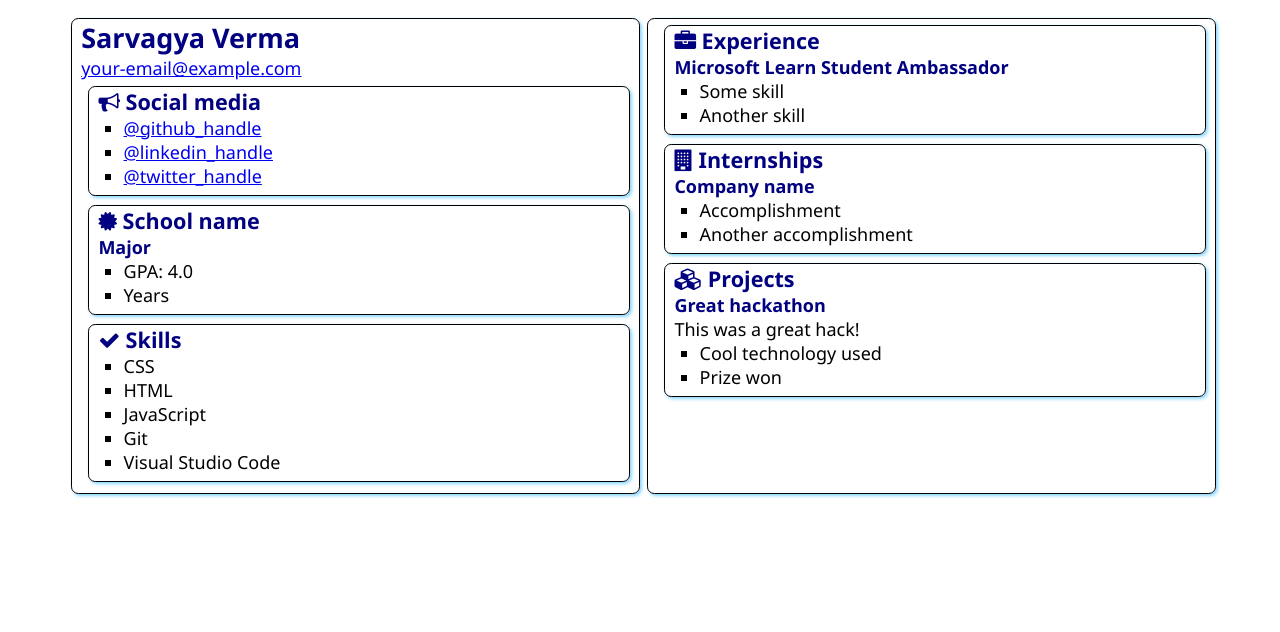
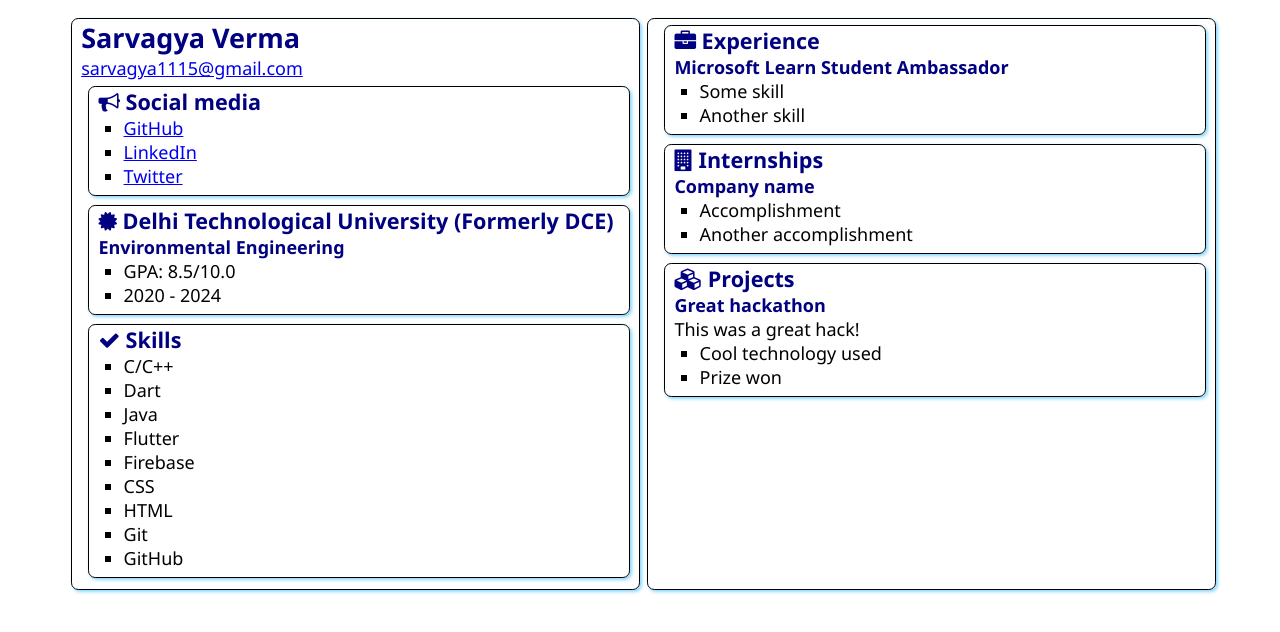
Before and after one commit to srockstech/SATechnicalOnboarding, a plain HTML site: page src/index.html in a window 1280 px wide. Drawn offline with Linux system fonts and the light colour scheme.

Commit message:
Added education and skills

```diff
--- a/src/index.html
+++ b/src/index.html
@@ -13,7 +13,7 @@
     <main>
         <article class="box">
             <h1>Sarvagya Verma</h1>
-            <div><a href="mailto:your.email@example.com">your-email@example.com</a></div>
+            <div><a href="mailto:sarvagya1115@gmail.com">sarvagya1115@gmail.com</a></div>
 
             <section class="box">
                 <h2>
@@ -21,9 +21,9 @@
                     Social media
                 </h2>
                 <ul>
-                    <li><a href="https://github.com/srockstech">@github_handle</a></li>
-                    <li><a href="https://linkedin.com/in/srockstech">@linkedin_handle</a></li>
-                    <li><a href="https://twitter.com/srockstech">@twitter_handle</a></li>
+                    <li><a href="https://github.com/srockstech">GitHub</a></li>
+                    <li><a href="https://linkedin.com/in/srockstech">LinkedIn</a></li>
+                    <li><a href="https://twitter.com/srockstech">Twitter</a></li>
                 </ul>
             </section>
 
@@ -31,12 +31,12 @@
                 <div class="education">
                     <h2>
                         <i class="fa fa-certificate" aria-hidden="true"></i>
-                        School name
+                        Delhi Technological University (Formerly DCE)
                     </h2>
-                    <h3>Major</h3>
+                    <h3>Environmental Engineering</h3>
                     <ul>
-                        <li>GPA: 4.0</li>
-                        <li>Years</li>
+                        <li>GPA: 8.5/10.0</li>
+                        <li>2020 - 2024</li>
                     </ul>
                 </div>
             </section>
@@ -47,11 +47,15 @@
                     Skills
                 </h2>
                 <ul>
+                    <li>C/C++</li>
+                    <li>Dart</li>
+                    <li>Java</li>
+                    <li>Flutter</li>
+                    <li>Firebase</li>
                     <li>CSS</li>
                     <li>HTML</li>
-                    <li>JavaScript</li>
                     <li>Git</li>
-                    <li>Visual Studio Code</li>
+                    <li>GitHub</li>
                 </ul>
             </section>
         </article>
```
